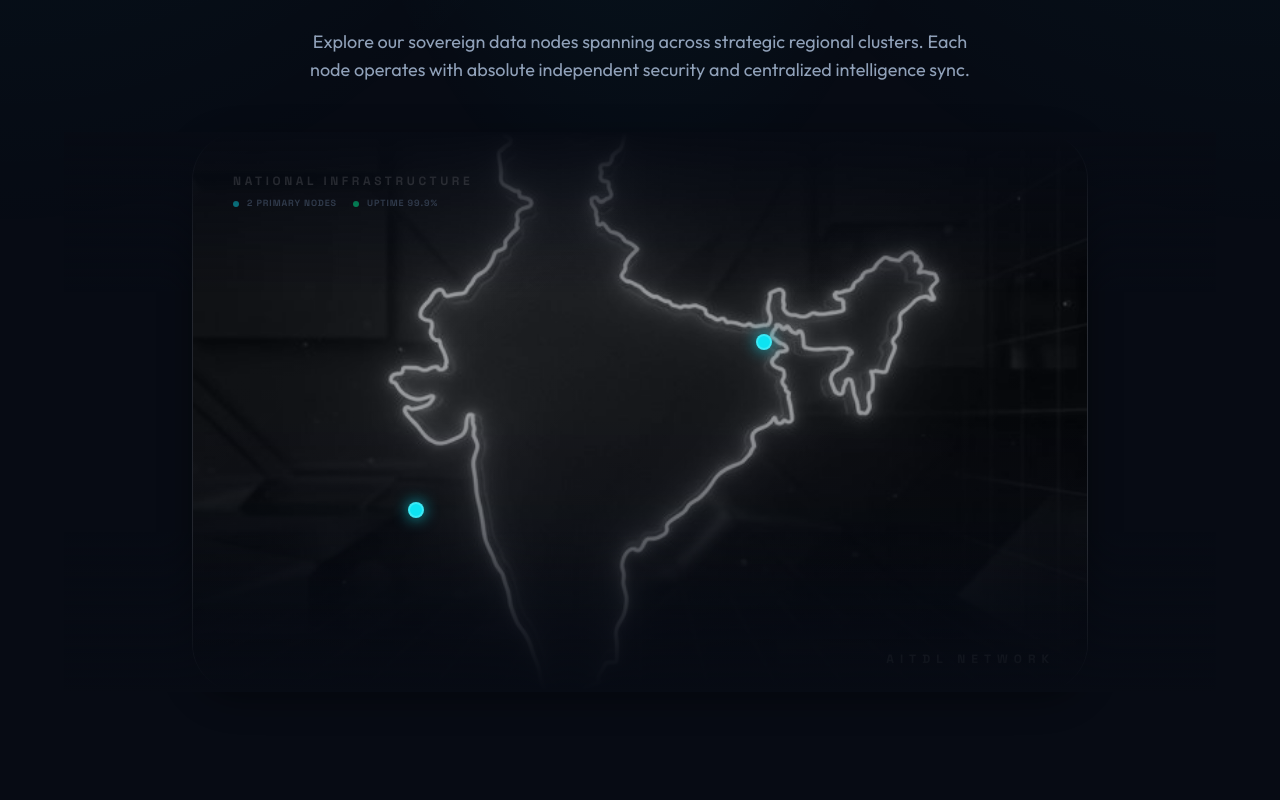
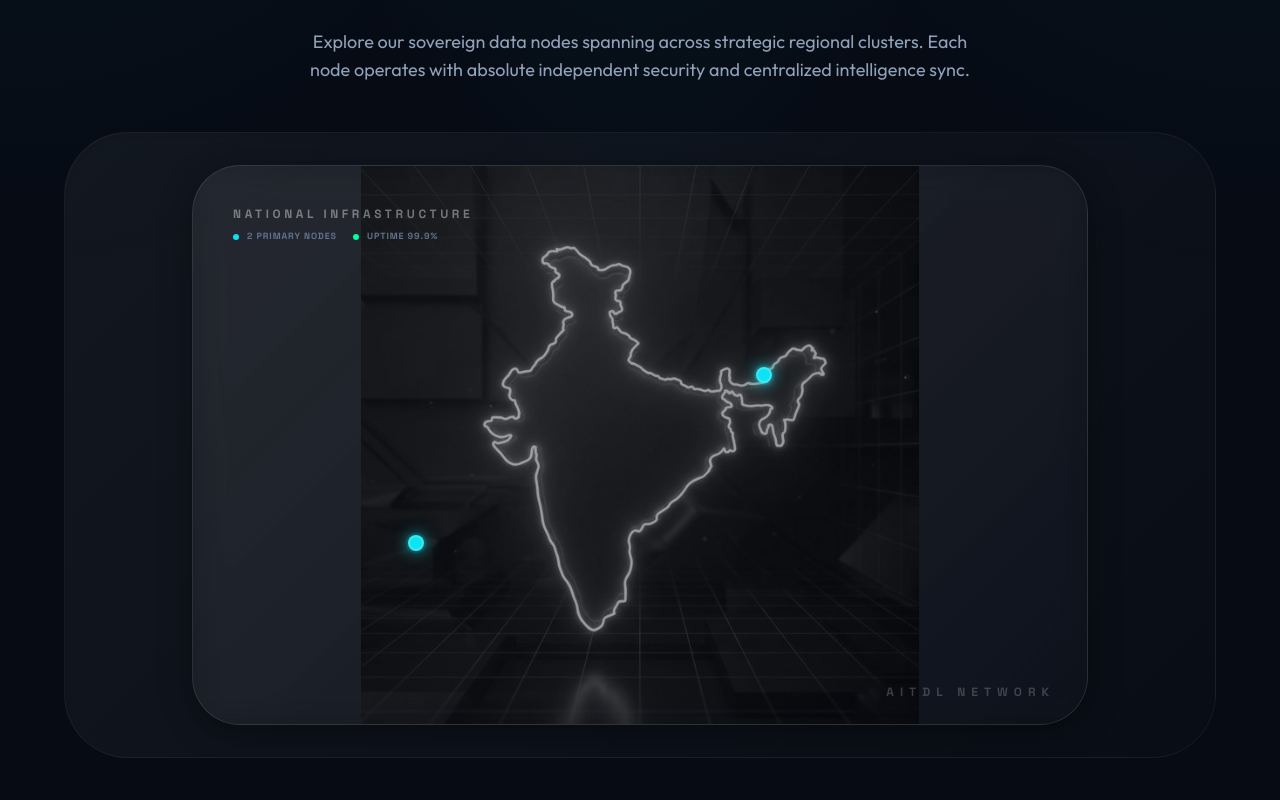
Before and after one commit to aitdlnetwork/aitdlNetwork, a Next.js app in the folder frontend/: page /contact in a window 1280 px wide. Shown: the part 1320-2120 px from the top of the page. Built offline with nearby package versions, Linux system fonts and the light colour scheme; no server answers.

Commit message:
fix: update sitemap.xml with latest blog content

```diff
--- a/frontend/src/app/contact/ContactClient.tsx
+++ b/frontend/src/app/contact/ContactClient.tsx
@@ -214,10 +214,8 @@ export default function Contact() {
               </p>
            </div>
 
-           <div className="relative">
-              <div className="absolute inset-x-0 top-0 h-40 bg-gradient-to-b from-background-dark to-transparent z-20 pointer-events-none"></div>
+           <div className="relative glass-premium p-8 rounded-[4rem] border border-white/5 bg-background-dark/20 overflow-hidden shadow-inner">
               <NodeMap />
-              <div className="absolute inset-x-0 bottom-0 h-40 bg-gradient-to-t from-background-dark to-transparent z-20 pointer-events-none"></div>
            </div>
         </div>
       </div>
--- a/frontend/src/components/NodeMap.tsx
+++ b/frontend/src/components/NodeMap.tsx
@@ -53,9 +53,8 @@ export default function NodeMap() {
         src="/images/india-map.png"
         alt="Regional Node Map"
         fill
-        className="object-cover opacity-60 grayscale group-hover:grayscale-0 group-hover:opacity-80 transition-all duration-1000"
+        className="object-contain opacity-60 grayscale group-hover:grayscale-0 group-hover:opacity-80 transition-all duration-1000"
       />
-      <div className="absolute inset-0 bg-gradient-to-t from-background-dark/80 via-transparent to-transparent"></div>
 
       {/* Nodes Overlay */}
       <div className="absolute inset-0 z-10">
```
